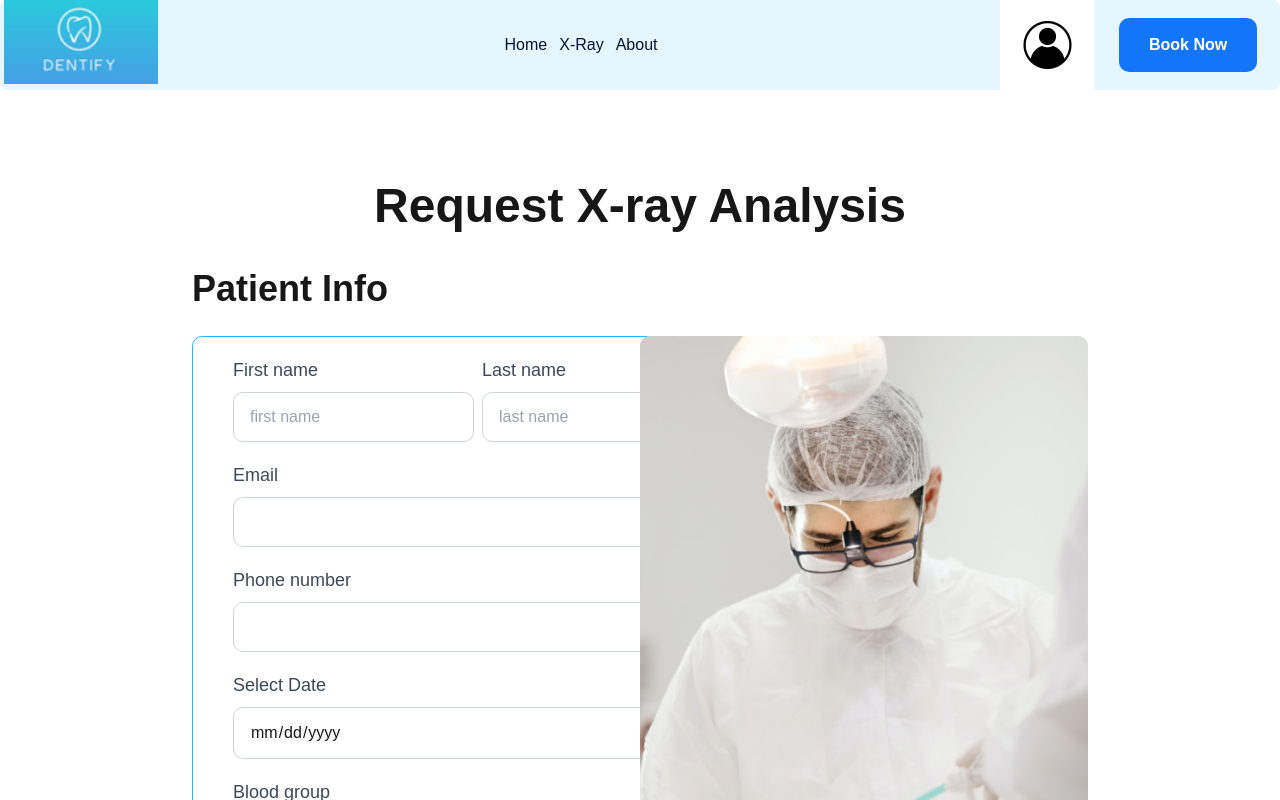
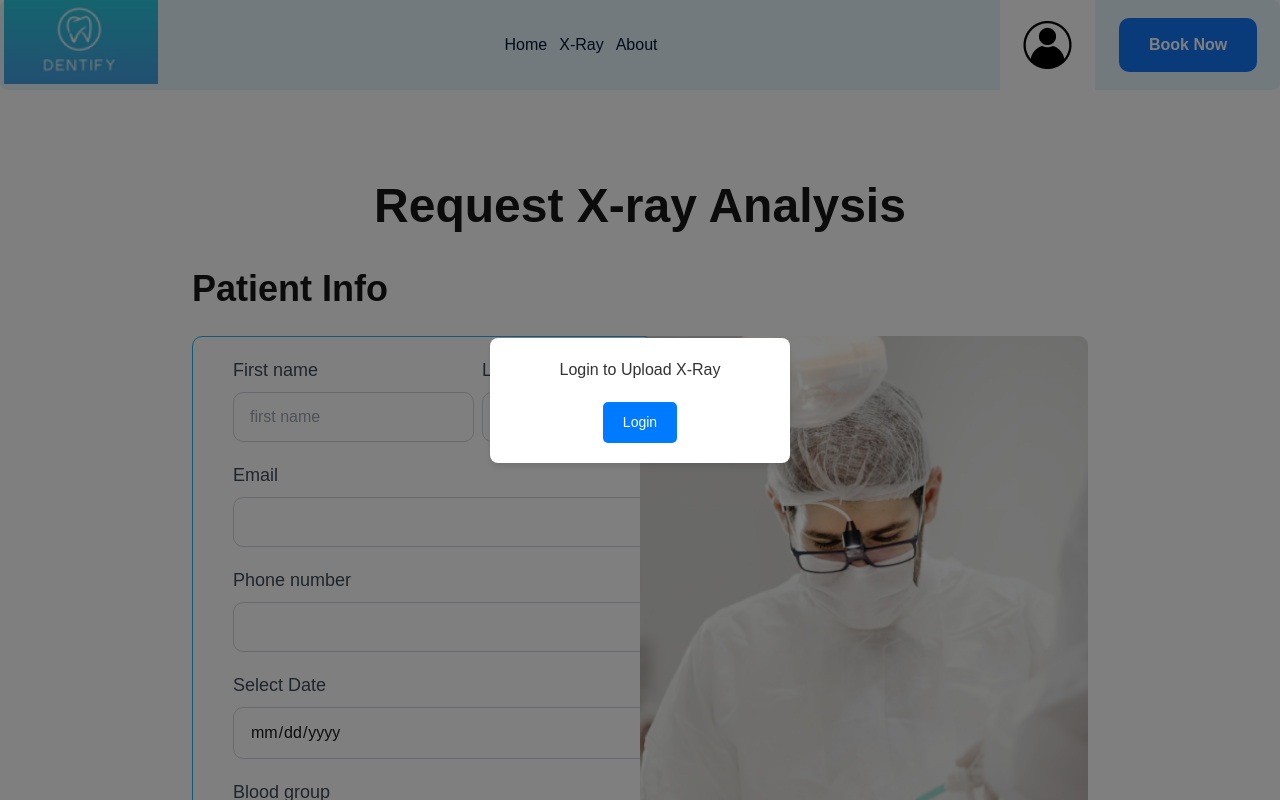
Before and after one commit to meezi123/Ap-Dentify, a Next.js app in the folder dentify/: page /x-ray in a window 1280 px wide. Shown: the top 800 px of the page. Built offline with nearby package versions, Linux system fonts and the light colour scheme; no server answers.

Commit message:
restrict users form accessing x-ray functionality if they are not logged in

```diff
--- a/dentify/pages/x-ray/index.js
+++ b/dentify/pages/x-ray/index.js
@@ -1,10 +1,34 @@
-import Navbar from "@/components/Navbar";
 import Image from "next/image";
 import upload from "@/public/cloud.png";
 import dr from "@/public/image10.png";
 import Button from "@/components/Button";
 import { useState } from "react";
+import { getSession } from "next-auth/react";
+import { useRouter } from "next/router";
+import { useEffect } from "react";
+import PopUp from "@/react-components/PopUp";
+
+
 function index() {
+  const [showPopup, setShowPopup] = useState(false);
+  const router = useRouter();
+
+  useEffect(() => {
+    const checkSession = async () => {
+      const session = await getSession();
+      if (!session) {
+        setShowPopup(true);
+      }
+    };
+
+    checkSession();
+  }, [router]);
+
+  const btnHandle = () => {
+    setShowPopup(false);
+    router.push("/Login");
+  };
+
   const [xRayForm, setXRayForm] = useState({
     fname: "",
     lname: "",
@@ -17,6 +41,13 @@
   };
   return (
     <>
+    {showPopup && (
+        <PopUp
+          text="Login to Upload X-Ray"
+          buttonText="Login"
+          onClose={btnHandle}
+        />
+      )}
       <div className="w-full px-16 py-10">
         <div className="flex flex-col py-10 space-y-5">
           <h1 className="text-[48px] font-semibold text-center">
--- a/dentify/react-components/Login.js
+++ b/dentify/react-components/Login.js
@@ -80,7 +80,7 @@
             Log in
           </button>
           <div className={styles.createAccount}>
-            Not a member yet? <a href="#">Create an account</a>
+            Not a member yet? <a href="/SignUp" className={styles.link}>Create an account</a>
           </div>
         </div>
       </div>
--- a/dentify/react-components/Login.module.css
+++ b/dentify/react-components/Login.module.css
@@ -69,3 +69,8 @@
     margin-top: 10px;
     text-align: center;
   }
+
+  .link {
+    color: #007bff;
+    text-decoration: none;
+  }
--- /dev/null
+++ b/dentify/react-components/PopUp.js
@@ -0,0 +1,17 @@
+import React from 'react';
+import styles from './PopUp.module.css';
+
+const PopUp = ({ text, buttonText, onClose }) => {
+  return (
+    <div className={styles.overlay}>
+      <div className={styles.popup}>
+        <p className={styles.text}>{text}</p>
+        <button className={styles.button} onClick={onClose}>
+          {buttonText}
+        </button>
+      </div>
+    </div>
+  );
+};
+
+export default PopUp;
--- /dev/null
+++ b/dentify/react-components/PopUp.module.css
@@ -0,0 +1,46 @@
+/* Background overlay */
+.overlay {
+    position: fixed;
+    top: 0;
+    left: 0;
+    width: 100vw;
+    height: 100vh;
+    background-color: rgba(0, 0, 0, 0.5);
+    display: flex;
+    align-items: center;
+    justify-content: center;
+    z-index: 1000;
+  }
+
+  /* Popup container */
+  .popup {
+    background-color: #ffffff;
+    border-radius: 8px;
+    box-shadow: 0px 4px 6px rgba(0, 0, 0, 0.1);
+    padding: 20px;
+    text-align: center;
+    width: 300px;
+  }
+
+  /* Popup text */
+  .text {
+    font-size: 16px;
+    color: #333333;
+    margin-bottom: 20px;
+  }
+
+  /* Button styling */
+  .button {
+    background-color: #007bff;
+    color: #ffffff;
+    border: none;
+    padding: 10px 20px;
+    border-radius: 5px;
+    font-size: 14px;
+    cursor: pointer;
+    transition: background-color 0.3s ease;
+  }
+
+  .button:hover {
+    background-color: #0056b3;
+  }
--- a/dentify/react-components/SignUp.js
+++ b/dentify/react-components/SignUp.js
@@ -111,7 +111,7 @@
             </button>
           </form>
           <p className={styles.signinText}>
-            Have an account? <a href="/signin" className={styles.link}>Sign In</a>
+            Have an account? <a href="/Login" className={styles.link}>Sign In</a>
           </p>
         </div>
       </div>
```
